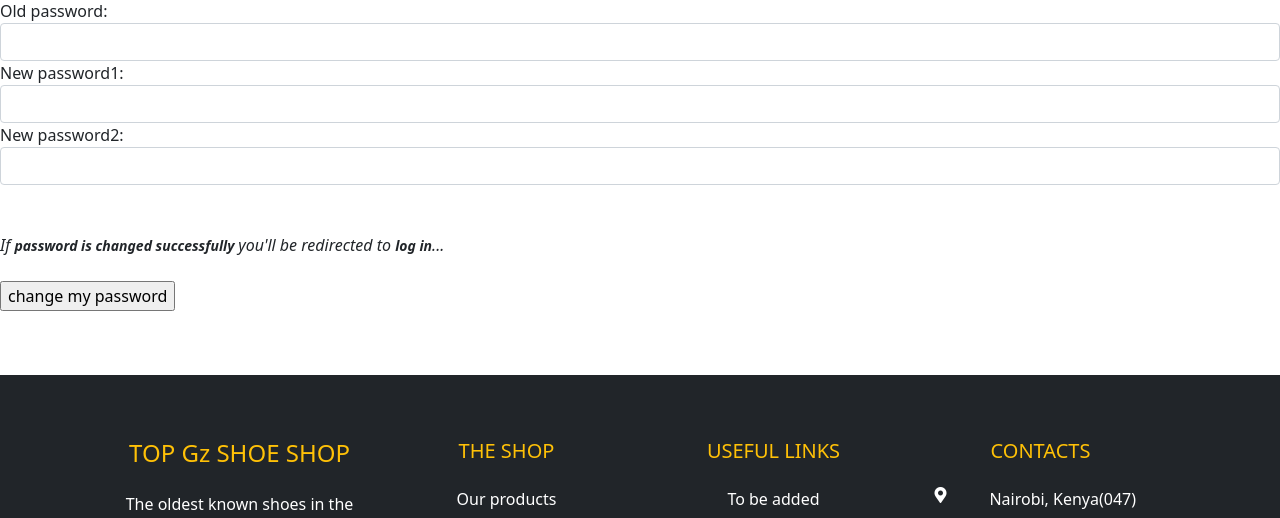
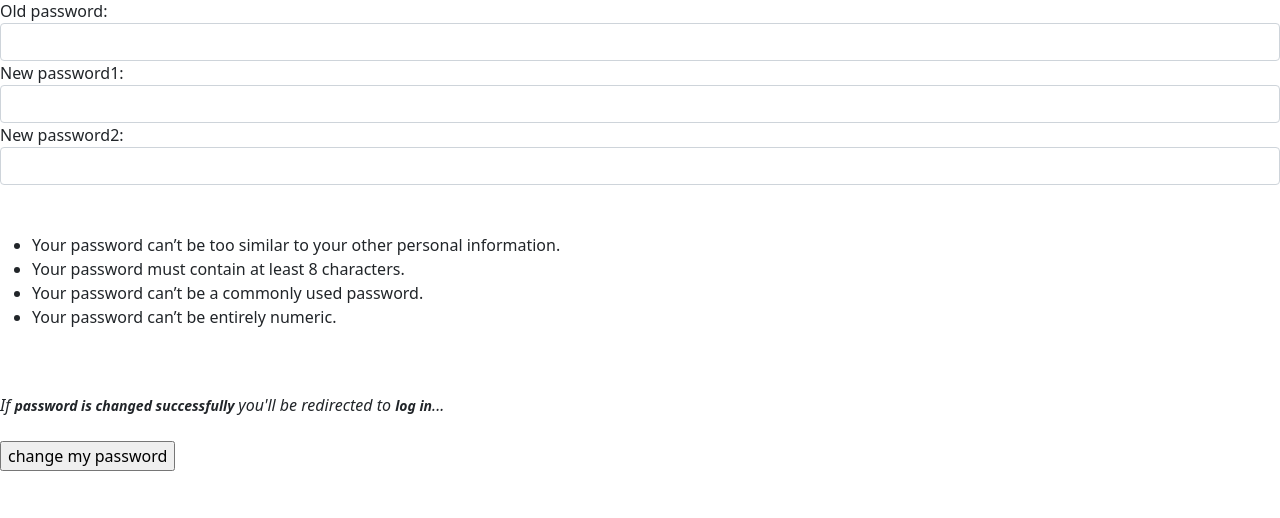
Before and after one commit to zebbyG/topg-shop, a Django app: page /account/password_change/ in a window 1280 px wide. Shown: the part 337-855 px from the top of the page. Run offline with Django 4.2, Linux system fonts and the light colour scheme.

Commit message:
add rules to password change

```diff
--- a/TOP Gz SHOE SHOP/accounts/templates/change_password.html
+++ b/TOP Gz SHOE SHOP/accounts/templates/change_password.html
@@ -18,6 +18,13 @@
 <form class="site-form" action="{% url 'accounts:password_change' %}" method="post">
     {% csrf_token %}
     {{ edit_password_form }} <br><br>
+    <ul>
+        <li>Your password can’t be too similar to your other personal information.</li>
+        <li>Your password must contain at least 8 characters.</li>
+        <li>Your password can’t be a commonly used password.</li>
+        <li>Your password can’t be entirely numeric.</li>
+    </ul>
+    <br><br>
     <em>If <small style="font-weight: bold;">password is changed successfully </small>you'll be redirected to <small style="font-weight: bold">log in</small>...</em>
     <br><br>
     <input type="submit" value="change my password">
```
